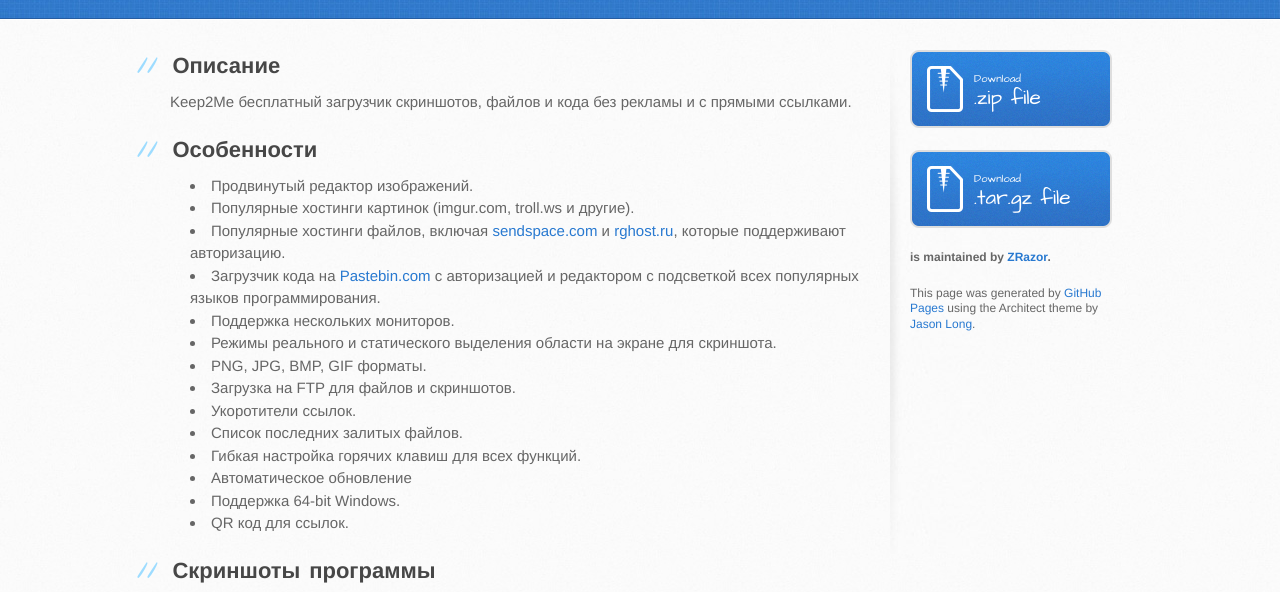
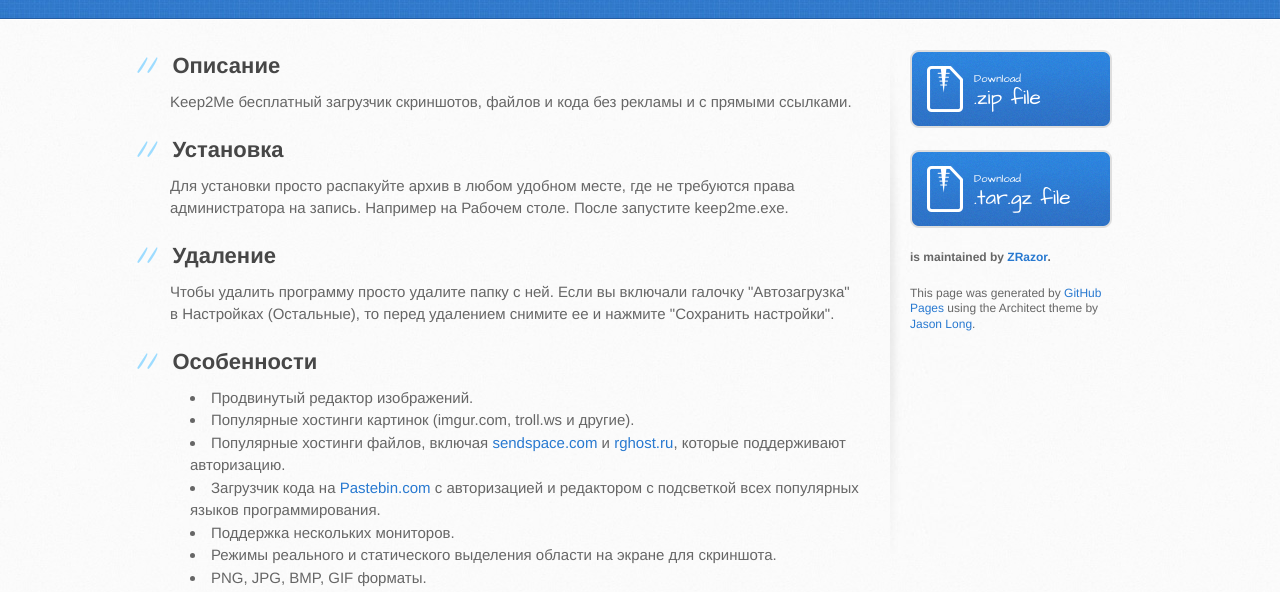
Before and after one commit to azlotnikov/Keep2Me, a plain HTML site: page index.html in a window 1280 px wide. Shown: the part 182-774 px from the top of the page. Drawn offline with Linux system fonts and the light colour scheme; grey boxes are pictures that could not be loaded.

```diff
--- a/index.html
+++ b/index.html
@@ -32,6 +32,16 @@
 <a name="%D0%9E%D0%BF%D0%B8%D1%81%D0%B0%D0%BD%D0%B8%D0%B5" class="anchor" href="#%D0%9E%D0%BF%D0%B8%D1%81%D0%B0%D0%BD%D0%B8%D0%B5"><span class="octicon octicon-link"></span></a>Описание</h2>
 
 <p><strong>Keep2Me</strong> бесплатный загрузчик скриншотов, файлов и кода без рекламы и с прямыми ссылками.</p>
+
+<h2>
+<a name="%D0%A3%D1%81%D1%82%D0%B0%D0%BD%D0%BE%D0%B2%D0%BA%D0%B0" class="anchor" href="#%D0%A3%D1%81%D1%82%D0%B0%D0%BD%D0%BE%D0%B2%D0%BA%D0%B0"><span class="octicon octicon-link"></span></a>Установка</h2>
+
+<p>Для установки просто распакуйте архив в любом удобном месте, где не требуются права администратора на запись. Например на Рабочем столе. После запустите keep2me.exe.</p>
+
+<h2>
+<a name="%D0%A3%D0%B4%D0%B0%D0%BB%D0%B5%D0%BD%D0%B8%D0%B5" class="anchor" href="#%D0%A3%D0%B4%D0%B0%D0%BB%D0%B5%D0%BD%D0%B8%D0%B5"><span class="octicon octicon-link"></span></a>Удаление</h2>
+
+<p>Чтобы удалить программу просто удалите папку с ней. Если вы включали галочку "Автозагрузка" в Настройках (Остальные), то перед удалением снимите ее и нажмите "Сохранить настройки".</p>
 
 <h2>
 <a name="%D0%9E%D1%81%D0%BE%D0%B1%D0%B5%D0%BD%D0%BD%D0%BE%D1%81%D1%82%D0%B8" class="anchor" href="#%D0%9E%D1%81%D0%BE%D0%B1%D0%B5%D0%BD%D0%BD%D0%BE%D1%81%D1%82%D0%B8"><span class="octicon octicon-link"></span></a>Особенности</h2>
```
Also changed, not shown: params.json (+1 -1 lines).
